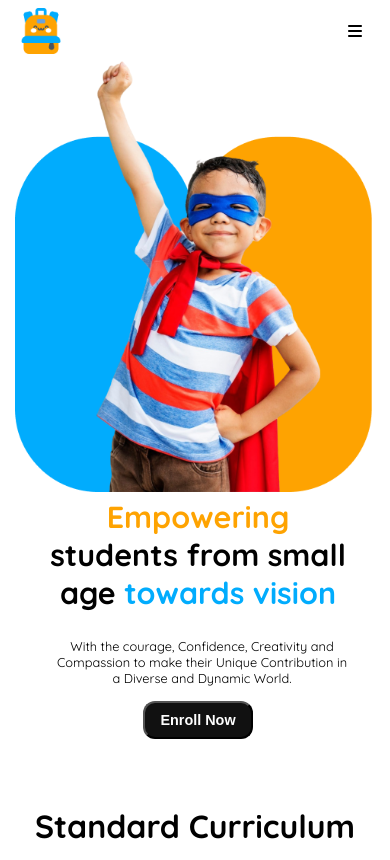
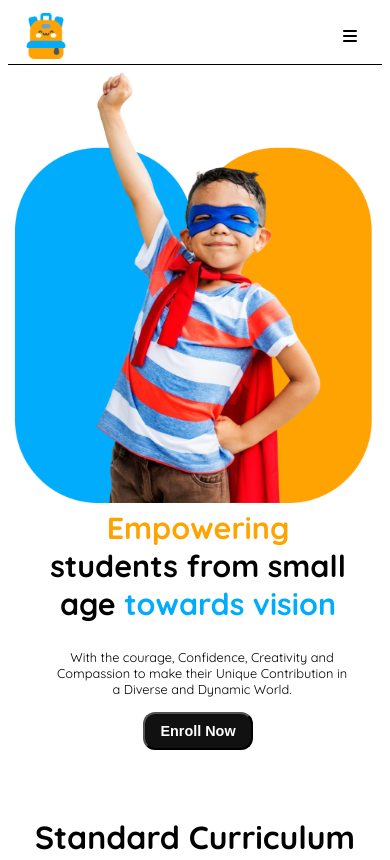
Before and after one commit to MaHdIn2020/Kids-Education-School, a plain HTML site: page index.html in a window 390 px wide. Shown: the top 860 px of the page. Drawn offline with Linux system fonts and the light colour scheme; a web font is replaced by a local one.

Commit message:
More Responsible

```diff
--- a/styles.css
+++ b/styles.css
@@ -26,6 +26,9 @@
 }
 
 /* Navbar */
+.line{
+    display: none;
+}
 .navigation-bar{
     justify-content: space-between;
     align-items: center;
@@ -512,6 +515,8 @@
     /* Navbar */
     .navigation-bar{
         display: flex;
+        padding: 5px;
+
     }
     .display-flex{
         flex-wrap: nowrap;
@@ -537,6 +542,9 @@
     }
 
     /* Hero Section */
+    main{
+        border-top:1px solid black ;
+    }
     .hero{
         display: flex;
         flex-direction: column;
```
